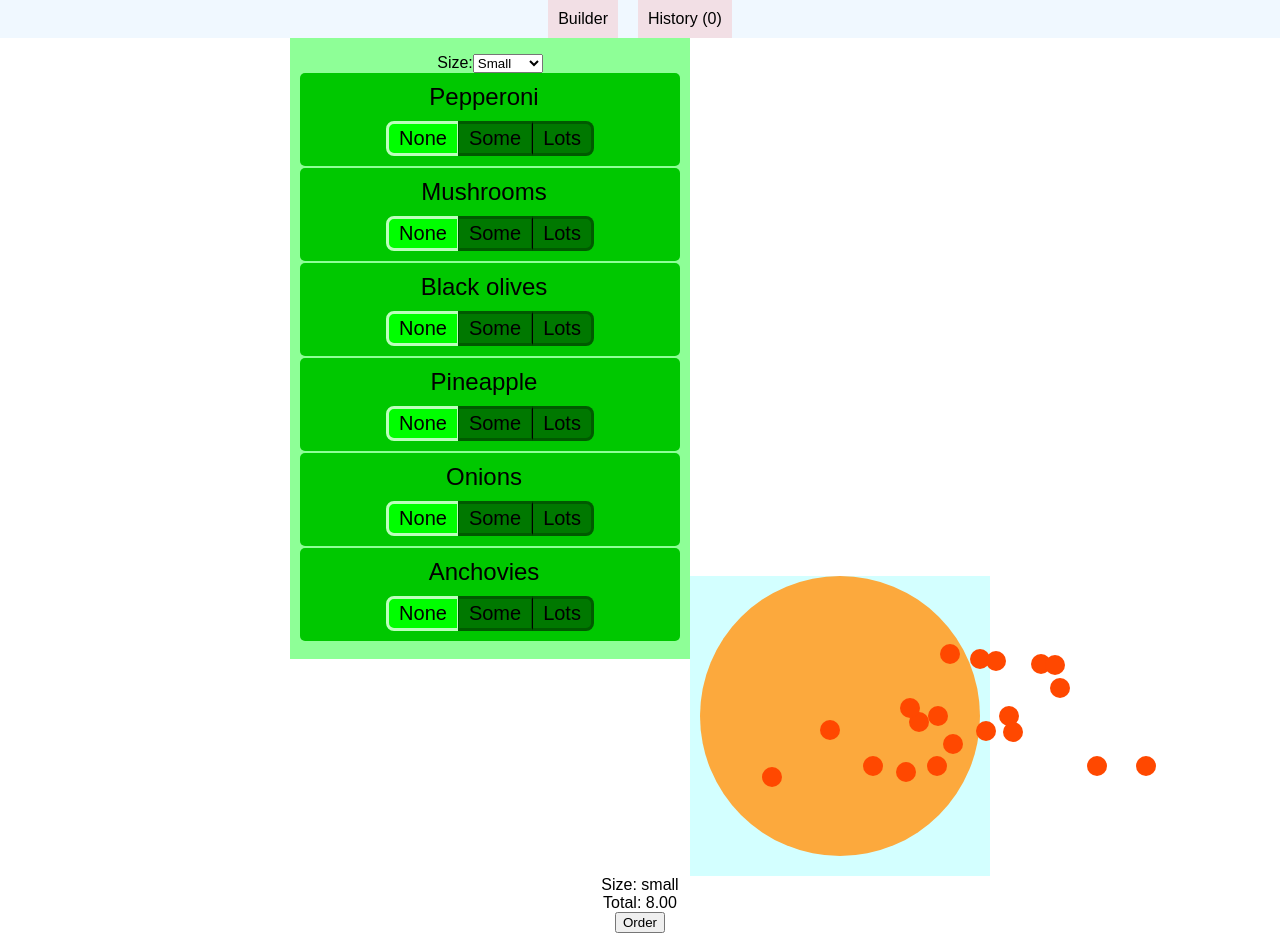
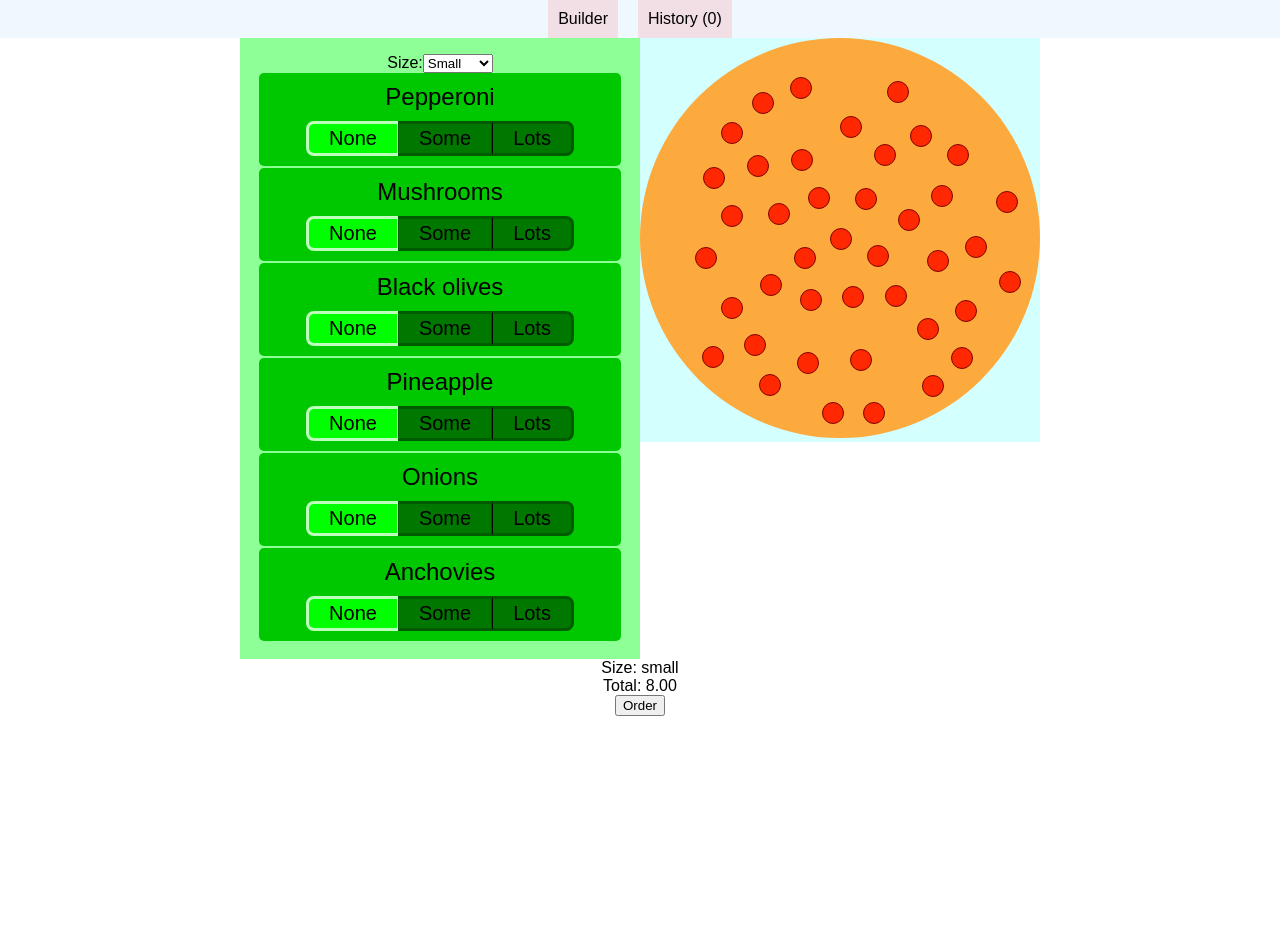
Before and after one commit to jltyler/pizza-build, a React (Create React App) app: page / in a window 1280 px wide. After the commit the page ends 800 px from the top, so only its background shows below. Built offline with nearby package versions, Linux system fonts and the light colour scheme.

Commit message:
Pepperonis are distributed better
Implemented Poisson-Disc sampling to use for pepperoni distribution
A 100% necessary addition because why not

```diff
--- a/src/Helpers.js
+++ b/src/Helpers.js
@@ -7,7 +7,18 @@ const Helpers = {
             price += order.ingredients[i] * Data.ingredientPrices[i];
         }
         return price * Data.sizeTable[order.size].multiplier;
-    }
+    },
+
+    choose: function (...args)
+    {
+        if (args.length === 0) return undefined;
+        if (args.length === 1)
+        {
+            if (!Array.isArray(args[0])) return args[0];
+            else return args[0][Math.floor(Math.random() * args[0].length)]
+        }
+        else return args[Math.floor(Math.random() * args.length)]
+    },
 };
 
 export default Helpers;
--- a/src/comp/builder/Builder.js
+++ b/src/comp/builder/Builder.js
@@ -117,6 +117,7 @@ class Builder extends Component {
                     {this.renderIngredientControls()}
                 </Controls>
                 <Preview ingredients={this.state.ingredients}/>
+                <br />
                 <div className="total">
                     Size: {this.state.size} <br />
                     Total: {this.calculateTotalPrice(this.state.ingredients).toFixed(2)}
--- a/src/comp/builder/controls/Controls.css
+++ b/src/comp/builder/controls/Controls.css
@@ -2,22 +2,26 @@
     display: inline-block;
     background-color: rgb(142, 255, 151);
     width: 400px;
+    min-height: 400px;
     padding: 16px 10px;
     box-sizing: border-box;
+    vertical-align: top;
+
 }
 
 .control {
-    display: block;
+    display: inline-block;
     background-color: rgb(0, 200, 0);
     padding: 10px;
     margin-bottom: 2px;
     border-radius: 5px;
+    min-width: 90%;
 }
 
 .control span {
     font-size: 24px;
-    display: block;
-    padding-right: 12px;
+    display: inline-block;
+    padding: 0 12px;
     margin-bottom: 10px;
 }
 
@@ -25,7 +29,8 @@
     font-size: 20px;
     border: 3px solid rgb(0, 90, 0);
     background-color: rgb(0, 120, 0);
-    padding: 3px 10px;
+    padding: 3px 20px;
+    transition: background-color .3s ease-out;
 }
 
 .control button.left {
@@ -36,7 +41,6 @@
 .control button.right {
     border-radius: 0 8px 8px 0;
     border-left: 1px solid black;
-
 }
 
 .control button.middle {
--- a/src/comp/builder/preview/Preview.css
+++ b/src/comp/builder/preview/Preview.css
@@ -1,14 +1,17 @@
 .preview {
     display: inline-block;
-    width: 300px;
-    height: 300px;
+    width: 400px;
+    min-height: 400px;
     background-color: rgb(211, 255, 255);
+    box-sizing: border-box;
+    vertical-align: top;
 }
 
 .pizza-base {
+    position: relative;
     display: inline-block;
-    width: 280px;
-    height: 280px;
+    width: 400px;
+    height: 400px;
     box-sizing: border-box;
     background-color: rgb(252, 169, 61);
     border-radius: 50%;
@@ -16,8 +19,9 @@
 
 .pepperoni {
     display: inline-block;
-    position: relative;
-    background-color: rgb(255, 72, 0);
+    position: absolute;
+    background-color: rgb(255, 40, 0);
+    border: 1px solid maroon;
     width: 20px;
     height: 20px;
     border-radius: 50%;
--- a/src/comp/builder/preview/Preview.js
+++ b/src/comp/builder/preview/Preview.js
@@ -1,16 +1,110 @@
 import React from 'react';
 import './Preview.css'
+import Helpers from '../../../Helpers';
 
-const positions = [];
+const width = 400;
+const height = 400;
+const cull_center_distance = Math.pow(180, 2); // Distance (squared) of culling edge
+const min_distance = 40; // Minimum distance between points
+const min_distance2 = min_distance * min_distance;
+const attempts = 20; // Max attempts at generating a new point before giving up
 
-for (let i = 0; i < 20; i++) {
-    positions.push([
-        Math.random() * 180 + 40,
-        Math.random() * 180 + 40,
-    ]);
+const cell_size = min_distance / 1.41421;
+const grid_width = Math.floor(width / cell_size) + 1;
+const grid_height = Math.floor(height / cell_size) + 1;
+const grid = Array(grid_width);
+for(let i = 0; i < grid_width; ++i)
+{
+    grid[i] = Array(grid_height);
+};
+
+const samples = [];
+const active_points = [];
+
+const grid_coords = (coords) => {
+    return [
+        Math.floor(coords[0] / cell_size),
+        Math.floor(coords[1] / cell_size),
+    ];
+};
+
+const get_neighbors = (coords) => {
+    const relative_positions = [
+        [-1, -2], [0, -2], [1, -2],
+        [-2, -1], [-1, -1], [0, -1], [1, -1], [2, -1],
+        [-2, 0], [-1, 0], [0, 0], [1, 0], [2, 0],
+        [-2, 1], [-1, 1], [0, 1], [1, 1], [2, 1],
+        [-1, 2], [0, 2], [1, 2],
+    ];
+    const neighbors = [];
+    for(let i = 0; i < relative_positions.length; ++i)
+    {
+        const nx = coords[0] + relative_positions[i][0];
+        const ny = coords[1] + relative_positions[i][1];
+        if (nx < 0 || nx >= grid_width || ny < 0 || ny >= grid_height || grid[nx][ny] === undefined) continue;
+        neighbors.push(grid[nx][ny]);
+    };
+    return neighbors;
 }
 
-console.log("positions: ", positions);
+const check_distance = (coords) => {
+    const gc = grid_coords(coords);
+    const neighbors = get_neighbors(gc);
+    for (let i = 0; i < neighbors.length; i++) {
+        const compare_coords = samples[neighbors[i]];
+        const distance = Math.pow(coords[0] - compare_coords[0], 2) + Math.pow(coords[1] - compare_coords[1], 2);
+        if (distance <= min_distance2) return false;
+    }
+    return true;
+};
+
+const find_point = (reference_coords) => {
+    for(let i = attempts; i > 0; --i)
+    {
+        const dist = Math.random() * min_distance + min_distance;
+        const dir = Math.random() * Math.PI * 2;
+        const new_point = [
+            reference_coords[0] + Math.cos(dir) * dist,
+            reference_coords[1] + Math.sin(dir) * dist,
+        ];
+        if (new_point[0] < 0 || new_point[0] >= width || new_point[1] < 0 || new_point[1] >= height) continue;
+        if (check_distance(new_point)) return new_point;
+    }
+    return undefined;
+}
+
+// Start of actual generation
+const start_point = [width / 2, height / 2];
+samples.push(start_point);
+// First point grid location
+const start_cell = grid_coords(start_point);
+grid[start_cell[0]][start_cell[1]] = 0;
+active_points.push(0);
+
+while(active_points.length > 0) {
+    const ref_index = Helpers.choose(active_points);
+    const ref_coords = samples[ref_index];
+    const new_point = find_point(ref_coords);
+    if (new_point !== undefined)
+    {
+        const index = samples.length;
+        samples.push(new_point);
+        active_points.push(index);
+        const new_cell = grid_coords(new_point);
+        grid[new_cell[0]][new_cell[1]] = index;
+    }
+    else
+    {
+        active_points.splice(active_points.indexOf(ref_index), 1);
+    }
+}
+
+const positions = samples.filter(s => {
+    const dx = s[0] - width / 2;
+    const dy = s[1] - height / 2;
+    if (dx * dx + dy * dy > cull_center_distance) return false;
+    return true;
+})
 
 const ListIngredients = (ingredients) => {
     const ret_list = [];
@@ -29,8 +123,8 @@ const Preview = (props) => {
                     return <div
                         className="pepperoni"
                         style={{
-                            left: p[0],
-                            top: p[1],
+                            left: p[0] - 10,
+                            top: p[1] - 10,
                         }}
                         key={i}></div>
                 })}
```
